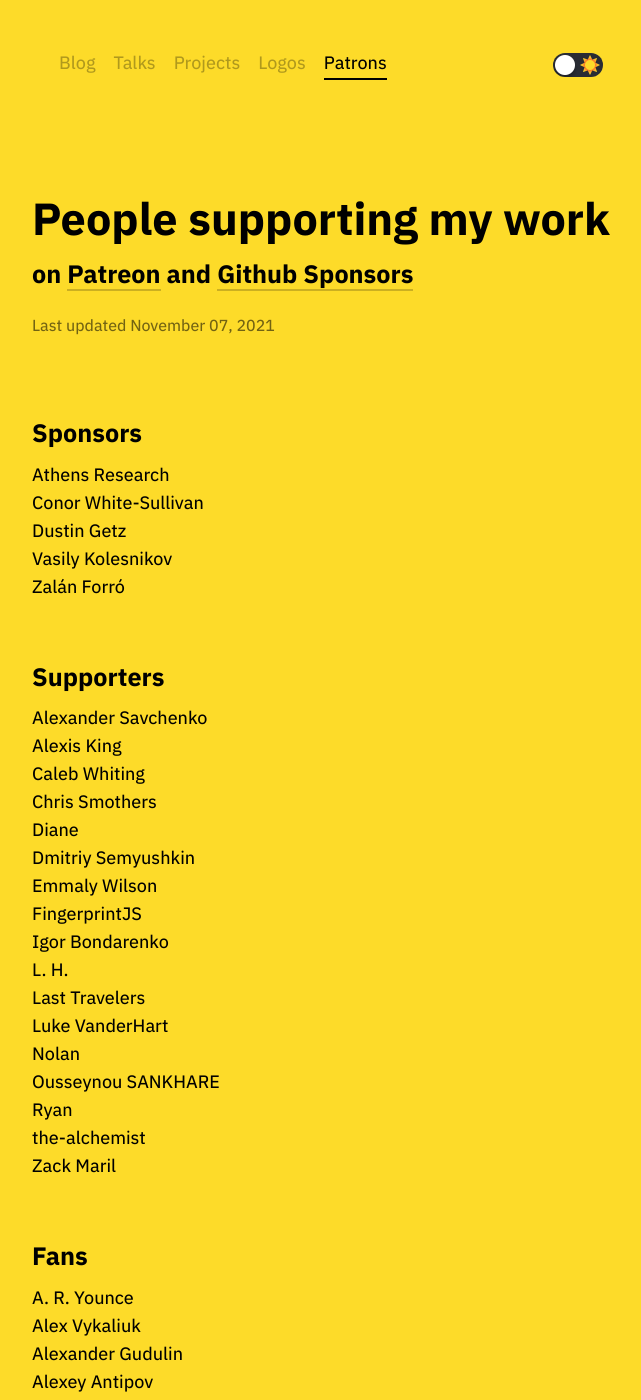
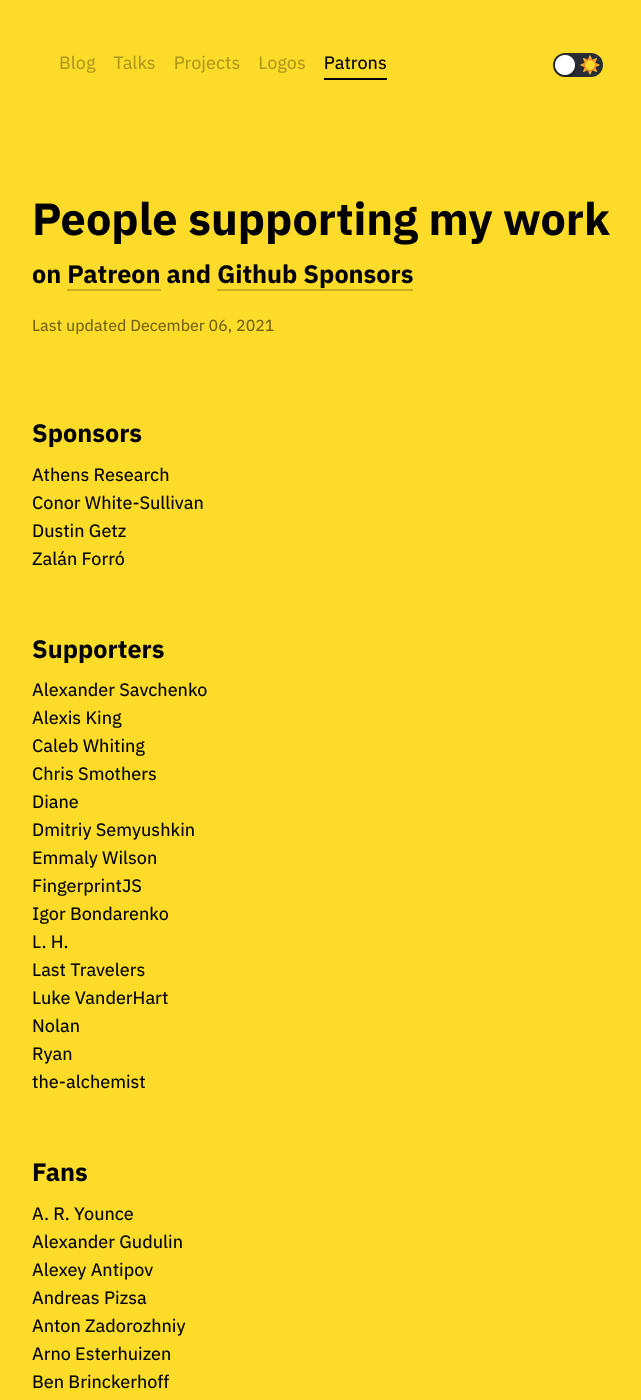
Before and after one commit to tonsky/tonsky.github.io, a Jekyll site: the page built from patrons/index.html, in a window 1280 px wide and 1400 px high. Shown: the whole window, without its empty margins (310-951 px from the left). Built offline with Jekyll 4.4.1, drawn with Linux system fonts in a browser that asks for light colours; some of the changed text lies outside the part shown.

Commit message:
Patrons update December 2021

```diff
--- a/patrons/index.html
+++ b/patrons/index.html
@@ -20,13 +20,12 @@
 
 <h1 class="title">People supporting my work</h1>
 <h2>on <a href="https://patreon.com/tonsky" target="_blank">Patreon</a> and <a href="https://github.com/sponsors/tonsky" target="_blank">Github Sponsors</a></h2>
-<div class="footer">Last updated November 07, 2021</div>
+<div class="footer">Last updated December 06, 2021</div>
 
 <h2>Sponsors</h2>
 <li>Athens Research</li>
 <li>Conor White-Sullivan</li>
 <li>Dustin Getz</li>
-<li>Vasily Kolesnikov</li>
 <li>Zalán Forró</li>
 
 <h2>Supporters</h2>
@@ -43,29 +42,27 @@
 <li>Last Travelers</li>
 <li>Luke VanderHart</li>
 <li>Nolan</li>
-<li>Ousseynou SANKHARE</li>
 <li>Ryan</li>
 <li>the-alchemist</li>
-<li>Zack Maril</li>
 
 <h2>Fans</h2>
 <li>A. R. Younce</li>
-<li>Alex Vykaliuk</li>
 <li>Alexander Gudulin</li>
 <li>Alexey Antipov</li>
 <li>Andreas Pizsa</li>
 <li>Anton Zadorozhniy</li>
-<li>Aram Zadikian</li>
 <li>Arno Esterhuizen</li>
 <li>Ben Brinckerhoff</li>
 <li>Brandon Walters</li>
 <li>Brian Hurlow</li>
+<li>Caleb Land</li>
 <li>Dan Abrams</li>
 <li>Dan Martinez</li>
 <li>Dave Farinelli</li>
 <li>Dave Thompson</li>
 <li>David Nachman</li>
 <li>Dieter Komendera</li>
+<li>Donald Ball</li>
 <li>Filipe Silva</li>
 <li>Igor Matuszewski</li>
 <li>Ikuru Kanuma</li>
```
Also changed, not shown: other parts of patrons/index.html (+3 -1 lines).
